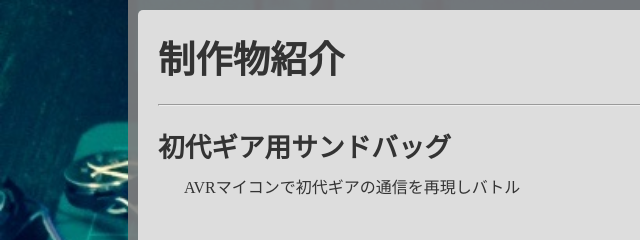
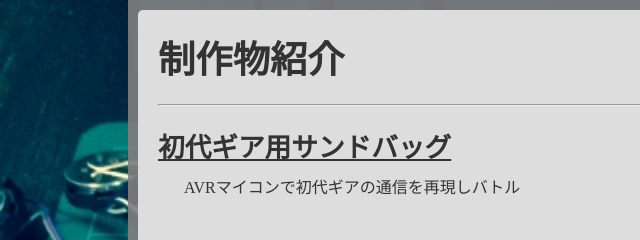
Before and after one commit to botamochi/botamochi.github.io, a plain HTML site: page articles/creation.html in a window 1280 px wide. Shown: the top 240 px of the page, 0-640 px from the left. Drawn offline with Linux system fonts and the light colour scheme.

Commit message:
サンドバッグの記事にとりあえずブログへのリンクを付与

```diff
--- a/articles/creation.html
+++ b/articles/creation.html
@@ -14,7 +14,7 @@
 	<div>
 	  <h1>制作物紹介</h1>
 	  <hr>
-	  <h2>初代ギア用サンドバッグ</h2>
+	  <h2><a href="http://blogs.yahoo.co.jp/nazonootokoj/19982699.html">初代ギア用サンドバッグ</a></h2>
 	  <p>AVRマイコンで初代ギアの通信を再現しバトル</p>
 	  <br><br>
 	  <h2><a href="creation/irdigimon.html">初代ギア無線化回路</a></h2>
--- a/scripts/script.js
+++ b/scripts/script.js
@@ -17,7 +17,7 @@ window.onload = function()
     if (pagetype == "creation") {
 	ul2.innerHTML = '<li><b>&lt;&lt; 制作物一覧 &gt;&gt;</b>';
 	ul2.innerHTML += '<hr style="margin: 0px 10px 20px 10px;">';
-	ul2.innerHTML += '<li><a href="' + path + '#">初代ギア用サンドバッグ</a></li>';
+	ul2.innerHTML += '<li><a href="http://blogs.yahoo.co.jp/nazonootokoj/19982699.html">初代ギア用サンドバッグ</a></li>';
 	ul2.innerHTML += '<li><a href="' + path + 'creation/irdigimon.html">初代ギア無線化回路</a></li>';
 	ul2.innerHTML += '<li><a href="' + path + 'creation/taberumon.html">デスクトップアクセサリ</a></li>';
     } else if (pagetype == "analysis") {
```
